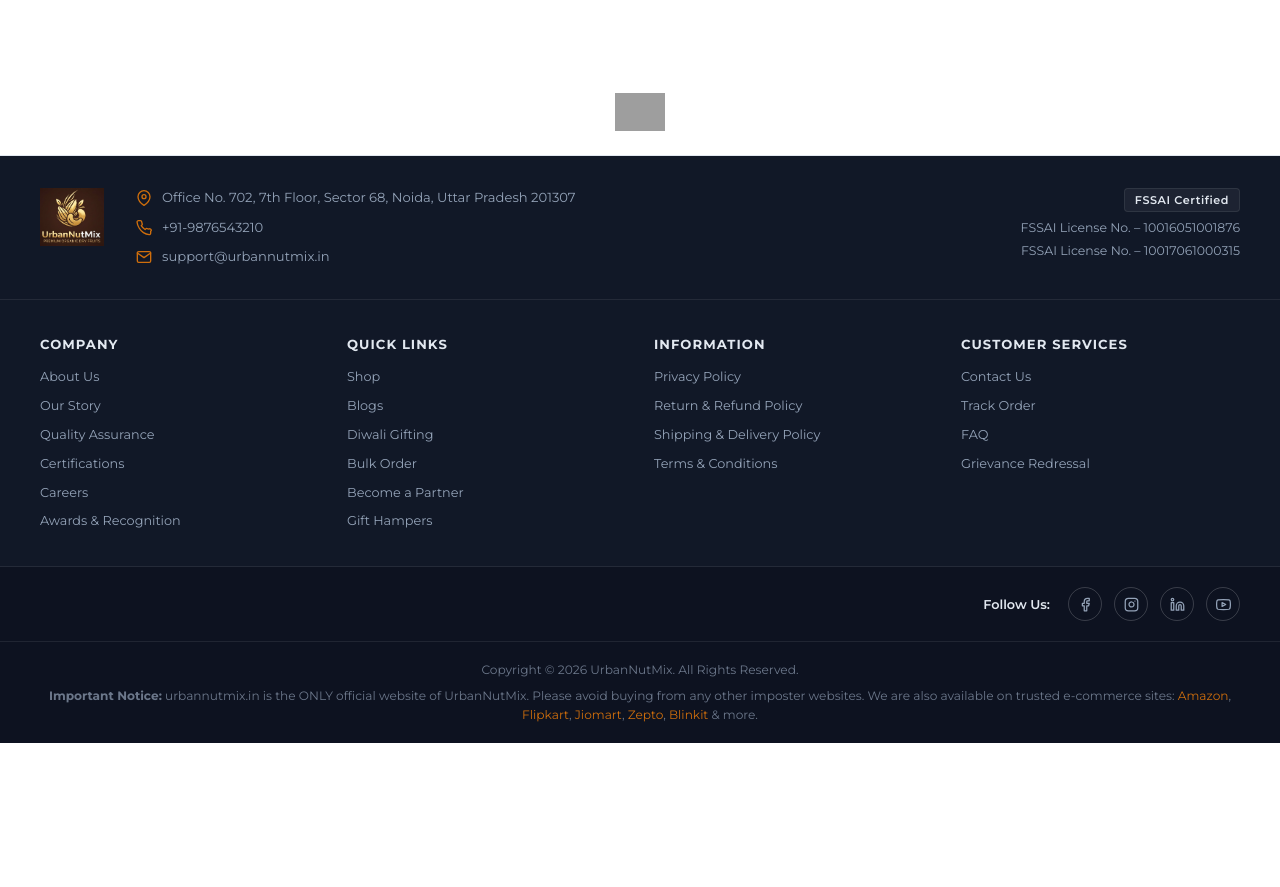
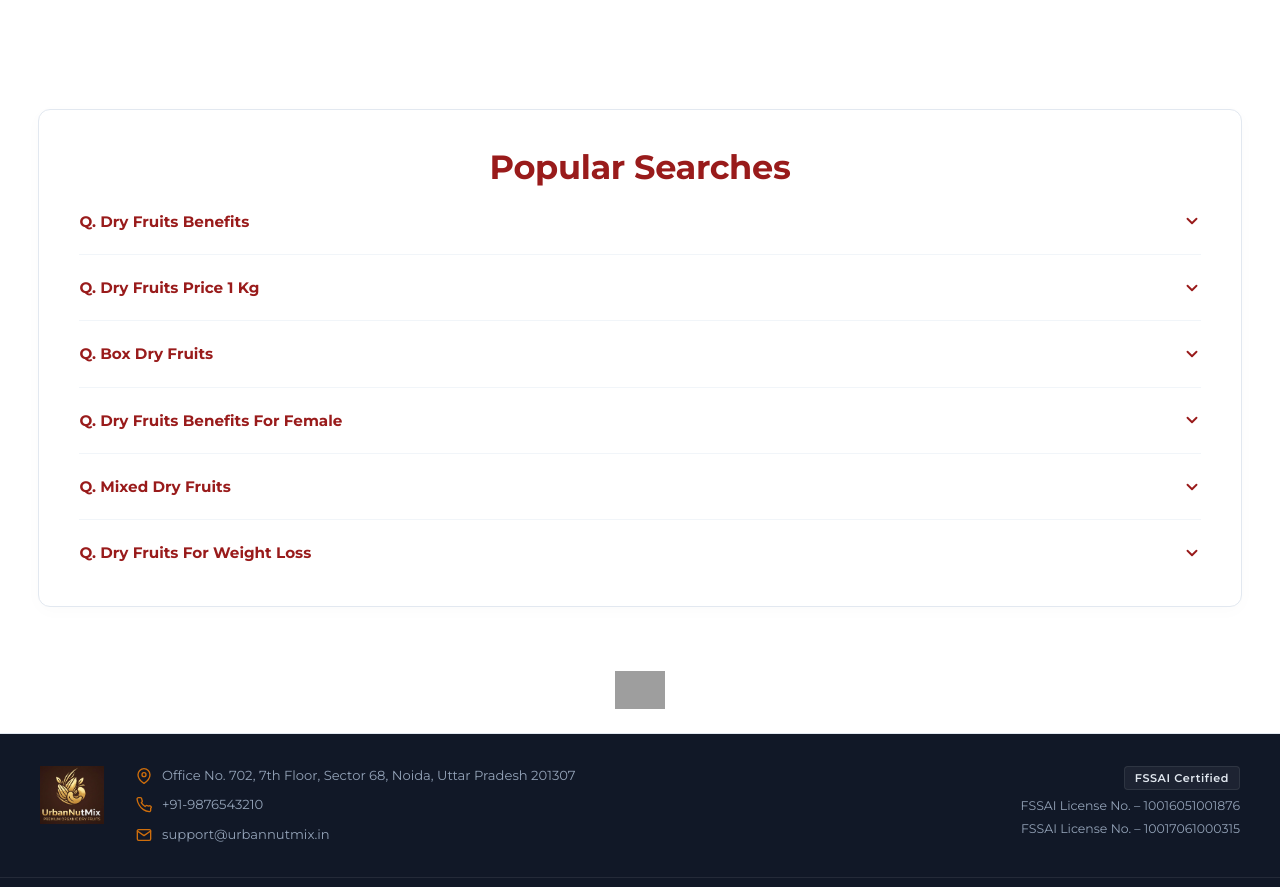
Before and after one commit to Rahul04909/urbannutmix.in, a PHP site: page / in a window 1280 px wide. Shown: the part 4442-5329 px from the top of the page. Before the commit the page ends 5185 px from the top, so only its background shows below. Run offline with PHP 8.4, Linux system fonts and the light colour scheme; grey boxes are pictures that could not be loaded.

Commit message:
feat: add Popular Searches FAQ accordion component with smooth expand/collapse animations

```diff
--- /dev/null
+++ b/assets/css/popular-searches.css
@@ -0,0 +1,155 @@
+/* UrbanNutMix - Popular Searches FAQ Component CSS */
+
+.unm-popular-searches-section {
+    width: 100%;
+    padding: 40px clamp(12px, 3vw, 40px);
+    background-color: #ffffff;
+    box-sizing: border-box;
+    overflow: hidden;
+}
+
+.unm-popular-searches-inner {
+    max-width: 1280px; /* Aligns perfectly with the grid banners and product components */
+    margin: 0 auto;
+    width: 100%;
+    border: 1px solid #e2e8f0;
+    border-radius: 12px;
+    padding: 36px 40px 42px;
+    box-shadow: 0 4px 18px rgba(0, 0, 0, 0.02);
+    background-color: #ffffff;
+    box-sizing: border-box;
+}
+
+.unm-popular-searches-heading {
+    text-align: center;
+    margin-bottom: 24px;
+}
+
+.unm-popular-searches-heading h2 {
+    font-family: 'Montserrat', sans-serif;
+    font-size: clamp(1.4rem, 3.2vw, 2.1rem);
+    font-weight: 700;
+    color: #991b1b; /* Burgundy color matching reference image */
+    margin: 0;
+    letter-spacing: -0.01em;
+}
+
+/* Accordion List Layout */
+.unm-popular-searches-list {
+    display: flex;
+    flex-direction: column;
+}
+
+.unm-popular-search-item {
+    border-bottom: 1.5px solid #f1f5f9;
+    padding: 22px 0;
+}
+
+.unm-popular-search-item:last-child {
+    border-bottom: none;
+    padding-bottom: 0;
+}
+
+.unm-popular-search-item:first-child {
+    padding-top: 0;
+}
+
+.unm-popular-search-header {
+    width: 100%;
+    display: flex;
+    justify-content: space-between;
+    align-items: center;
+    background: none;
+    border: none;
+    padding: 0;
+    margin: 0;
+    cursor: pointer;
+    text-align: left;
+    outline: none;
+}
+
+.unm-popular-search-question {
+    font-family: 'Montserrat', sans-serif;
+    font-size: 0.95rem;
+    font-weight: 700;
+    color: #991b1b; /* Burgundy question text */
+    margin: 0;
+    line-height: 1.4;
+    transition: opacity 0.2s ease;
+}
+
+.unm-popular-search-header:hover .unm-popular-search-question {
+    opacity: 0.85;
+}
+
+.unm-popular-search-toggle-icon {
+    width: 18px;
+    height: 18px;
+    fill: none;
+    stroke: #991b1b;
+    stroke-width: 2.5;
+    stroke-linecap: round;
+    stroke-linejoin: round;
+    transition: transform 0.3s cubic-bezier(0.25, 1, 0.5, 1);
+    flex-shrink: 0;
+    margin-left: 16px;
+}
+
+.unm-popular-search-item.active .unm-popular-search-toggle-icon {
+    transform: rotate(180deg);
+}
+
+/* Accordion body smooth collapse transition */
+.unm-popular-search-body {
+    max-height: 0;
+    overflow: hidden;
+    transition: max-height 0.35s cubic-bezier(0.25, 1, 0.5, 1);
+}
+
+.unm-popular-search-answer {
+    padding: 12px 0 2px;
+    font-family: 'Montserrat', sans-serif;
+    font-size: 0.85rem;
+    color: #475569; /* Slate-600 */
+    line-height: 1.75;
+    margin: 0;
+}
+
+.unm-popular-search-answer strong {
+    font-weight: 700;
+    color: #1e293b;
+}
+
+/* ===================================
+   RESPONSIVE OVERRIDES
+   =================================== */
+
+@media (max-width: 768px) {
+    .unm-popular-searches-inner {
+        padding: 24px 20px 28px;
+        border-radius: 8px;
+    }
+    .unm-popular-search-question {
+        font-size: 0.85rem;
+    }
+    .unm-popular-search-answer {
+        font-size: 0.78rem;
+        line-height: 1.65;
+    }
+    .unm-popular-search-toggle-icon {
+        width: 16px;
+        height: 16px;
+    }
+}
+
+@media (max-width: 480px) {
+    .unm-popular-searches-section {
+        padding: 28px 12px;
+    }
+    .unm-popular-searches-inner {
+        padding: 20px 14px 24px;
+    }
+    .unm-popular-search-item {
+        padding: 16px 0;
+    }
+}
--- /dev/null
+++ b/components/popular-searches.php
@@ -0,0 +1,105 @@
+<?php
+/**
+ * UrbanNutMix - Popular Searches FAQ Accordion Component
+ * Centered, mobile-responsive, expandable Q&A section
+ */
+
+$popular_searches = [
+    [
+        'question' => 'Q. Dry Fruits Benefits',
+        'answer'   => 'Dry Fruits are an <strong>excellent source of Antioxidants,</strong> particularly polyphenols. These Antioxidants can protect you from oxidative stress and enhance blood circulation. Additionally, Dry Fruits contain a significant amount of Insoluble Fiber, which is <strong>beneficial for Heart Health.</strong> They are also rich in Minerals such as Calcium, Magnesium, and Potassium, which <strong>help improve bone density.</strong>',
+    ],
+    [
+        'question' => 'Q. Dry Fruits Price 1 Kg',
+        'answer'   => 'UrbanNutMix offers <strong>1 Kg Big Saver Packs of Dry Fruits,</strong> including Almonds, Cashews, Walnuts, and Pistachios, <strong>starting from Rs. 999 and going up to Rs. 2200.</strong>',
+    ],
+    [
+        'question' => 'Q. Box Dry Fruits',
+        'answer'   => 'Dry Fruits are a great <strong>gift for special occasions</strong> and can create a lasting impression when <strong>gifted to clients and affiliates.</strong> UrbanNutMix offers elegantly packaged dry fruit gift boxes perfect for every occasion.',
+    ],
+    [
+        'question' => 'Q. Dry Fruits Benefits For Female',
+        'answer'   => 'Dry Fruits like <strong>Raisins and Dates</strong> are rich in nutrients that are beneficial for women. They contain <strong>Iron, Calcium, and Vitamin K</strong> which <strong>promote strong bones</strong> and help prevent low bone density issues in females in their 30s.',
+    ],
+    [
+        'question' => 'Q. Mixed Dry Fruits',
+        'answer'   => 'UrbanNutMix\'s <strong>Mixed Dry Fruits</strong> are a premium blend of Almonds, Cashews, Pistachios, Walnuts, and Raisins. They are an <strong>ideal snacking option</strong> that provides a balanced mix of proteins, healthy fats, and natural sugars for sustained energy throughout the day.',
+    ],
+    [
+        'question' => 'Q. Dry Fruits For Weight Loss',
+        'answer'   => 'Dry fruits like <strong>Almonds and Walnuts</strong> are high in healthy fats and fiber, helping you feel fuller for longer. <strong>Pistachios and Cashews</strong> are also great choices as they are relatively lower in calories and help in <strong>managing hunger cravings effectively.</strong>',
+    ],
+];
+?>
+
+<section class="unm-popular-searches-section" aria-label="Popular Searches FAQ">
+    <div class="unm-popular-searches-inner">
+
+        <div class="unm-popular-searches-heading">
+            <h2>Popular Searches</h2>
+        </div>
+
+        <div class="unm-popular-searches-list" id="unm-faq-list">
+            <?php foreach ($popular_searches as $index => $item): ?>
+            <div class="unm-popular-search-item" id="unm-faq-item-<?php echo $index; ?>">
+                <button
+                    class="unm-popular-search-header"
+                    aria-expanded="false"
+                    aria-controls="unm-faq-body-<?php echo $index; ?>"
+                    id="unm-faq-btn-<?php echo $index; ?>"
+                >
+                    <span class="unm-popular-search-question"><?php echo htmlspecialchars($item['question']); ?></span>
+                    <svg class="unm-popular-search-toggle-icon" viewBox="0 0 24 24" xmlns="http://www.w3.org/2000/svg" aria-hidden="true">
+                        <polyline points="6 9 12 15 18 9"></polyline>
+                    </svg>
+                </button>
+
+                <div
+                    class="unm-popular-search-body"
+                    id="unm-faq-body-<?php echo $index; ?>"
+                    role="region"
+                    aria-labelledby="unm-faq-btn-<?php echo $index; ?>"
+                >
+                    <p class="unm-popular-search-answer"><?php echo $item['answer']; ?></p>
+                </div>
+            </div>
+            <?php endforeach; ?>
+        </div>
+
+    </div>
+</section>
+
+<script>
+(function () {
+    'use strict';
+
+    var items = document.querySelectorAll('#unm-faq-list .unm-popular-search-item');
+
+    items.forEach(function (item) {
+        var btn  = item.querySelector('.unm-popular-search-header');
+        var body = item.querySelector('.unm-popular-search-body');
+
+        if (!btn || !body) return;
+
+        btn.addEventListener('click', function () {
+            var isOpen = item.classList.contains('active');
+
+            // Close all open items first (accordion behaviour)
+            items.forEach(function (other) {
+                var otherBody = other.querySelector('.unm-popular-search-body');
+                var otherBtn  = other.querySelector('.unm-popular-search-header');
+                other.classList.remove('active');
+                if (otherBtn)  otherBtn.setAttribute('aria-expanded', 'false');
+                if (otherBody) otherBody.style.maxHeight = null;
+            });
+
+            // Toggle clicked item
+            if (!isOpen) {
+                item.classList.add('active');
+                btn.setAttribute('aria-expanded', 'true');
+                body.style.maxHeight = body.scrollHeight + 'px';
+            }
+        });
+    });
+})();
+</script>
--- a/includes/header.php
+++ b/includes/header.php
@@ -52,6 +52,7 @@ $current_page = basename($_SERVER['PHP_SELF']);
     <link rel="stylesheet" href="<?php echo BASE_URL; ?>assets/css/grid-banners.css">
     <link rel="stylesheet" href="<?php echo BASE_URL; ?>assets/css/full-width-banner.css">
     <link rel="stylesheet" href="<?php echo BASE_URL; ?>assets/css/about.css">
+    <link rel="stylesheet" href="<?php echo BASE_URL; ?>assets/css/popular-searches.css">
     <link rel="stylesheet" href="<?php echo BASE_URL; ?>assets/css/footer.css">
 </head>
 <body>
--- a/index.php
+++ b/index.php
@@ -27,6 +27,9 @@ include_once 'components/full-width-banner.php';
 // Include the About component
 include_once 'components/about.php';
 
+// Include the Popular Searches FAQ component
+include_once 'components/popular-searches.php';
+
 // Include the global footer
 include_once 'includes/footer.php';
 ?>
```
